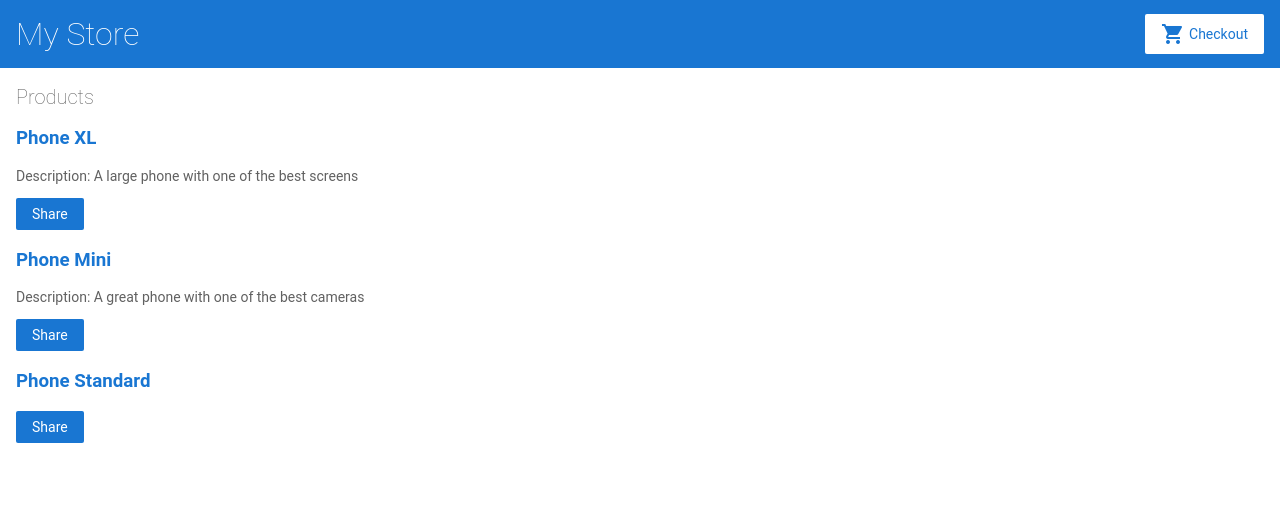
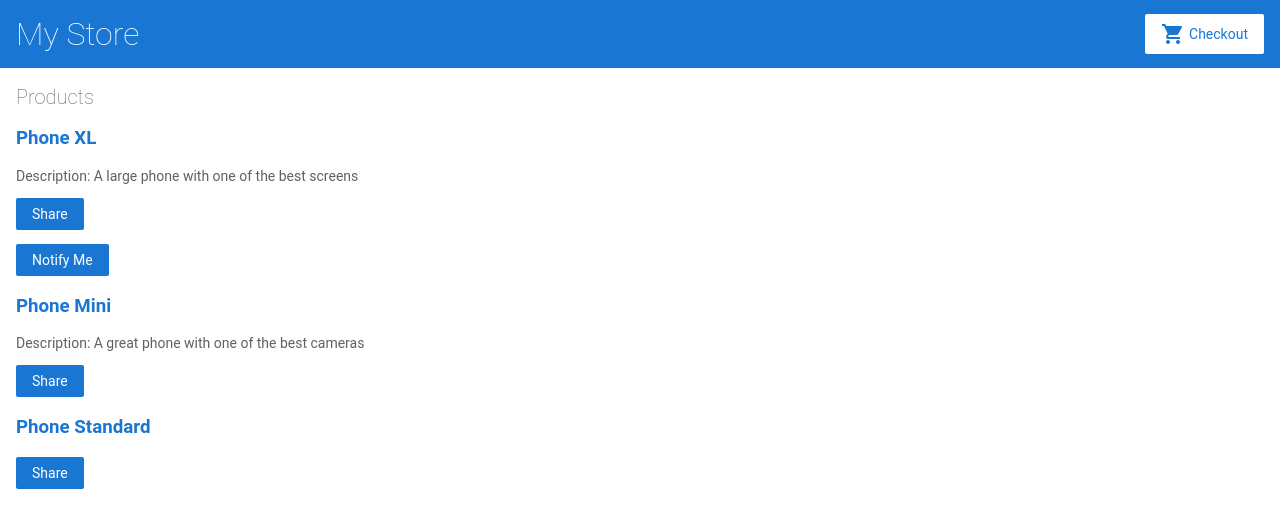
Before and after one commit to niewidzialny088/angular-time-to-learn, an Angular app: page / in a window 1280 px wide. Shown: the top 528 px of the page. Built offline with nearby package versions, Linux system fonts and the light colour scheme.

Commit message:
2 files modified, 4 added

```diff
--- a/src/app/app.module.ts
+++ b/src/app/app.module.ts
@@ -6,6 +6,7 @@ import { ReactiveFormsModule } from '@angular/forms';
 import { AppComponent } from './app.component';
 import { TopBarComponent } from './top-bar/top-bar.component';
 import { ProductListComponent } from './product-list/product-list.component';
+import { ProductAlertsComponent } from './product-alerts/product-alerts.component';
 
 @NgModule({
   imports: [
@@ -18,7 +19,8 @@ import { ProductListComponent } from './product-list/product-list.component';
   declarations: [
     AppComponent,
     TopBarComponent,
-    ProductListComponent
+    ProductListComponent,
+    ProductAlertsComponent,
   ],
   bootstrap: [
     AppComponent
--- /dev/null
+++ b/src/app/product-alerts/product-alerts.component.html
@@ -0,0 +1,3 @@
+<p *ngIf="product && product.price > 700">
+<button type="button">Notify Me</button>
+</p>
--- a/src/app/product-list/product-list.component.html
+++ b/src/app/product-list/product-list.component.html
@@ -16,7 +16,13 @@
     Share
   </button>
 
+  <app-product-alerts
+  [product]="product">
+</app-product-alerts>
+
 </div>
+
+
 
 <!--
 Copyright Google LLC. All Rights Reserved.
```
Also changed, not shown: src/app/product-alerts/product-alerts.component.ts (added, +14 -0 lines), src/app/product-alerts/product-alerts.component.css (added), 1 other file (tests, documents, lock files or other folders).
